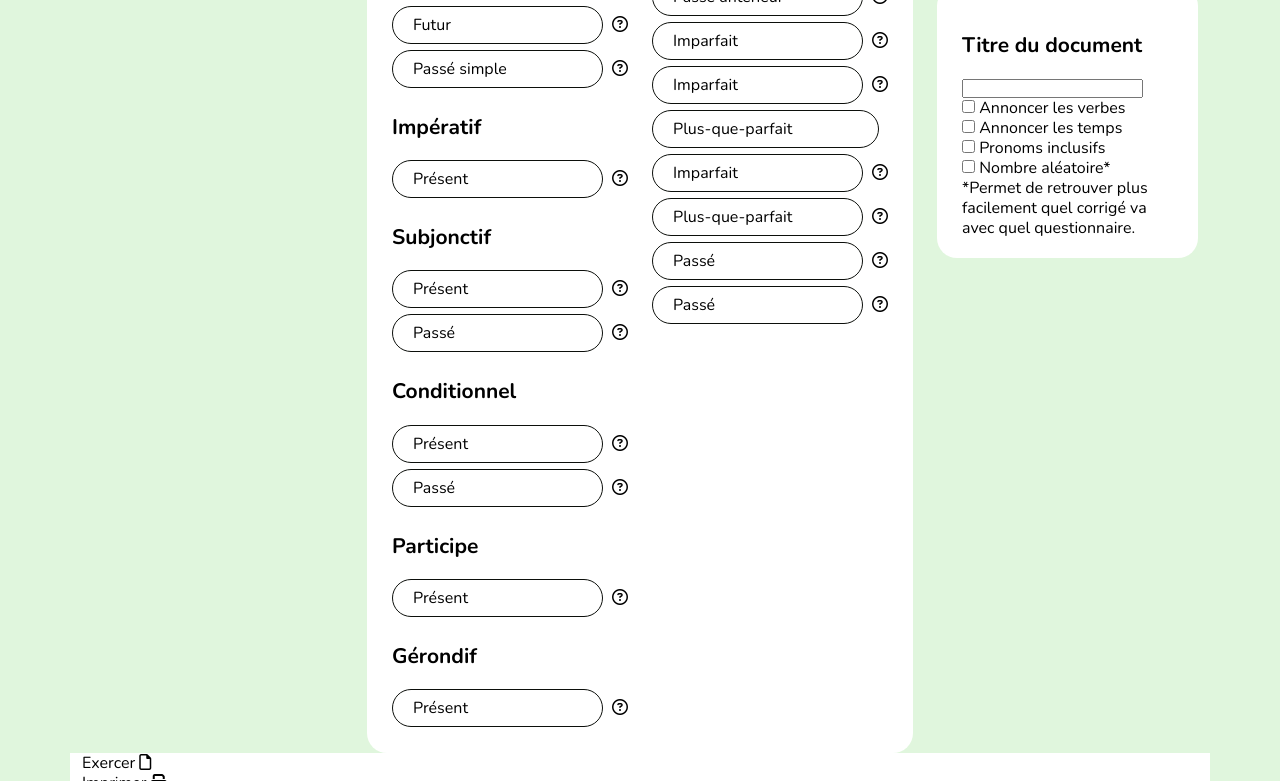
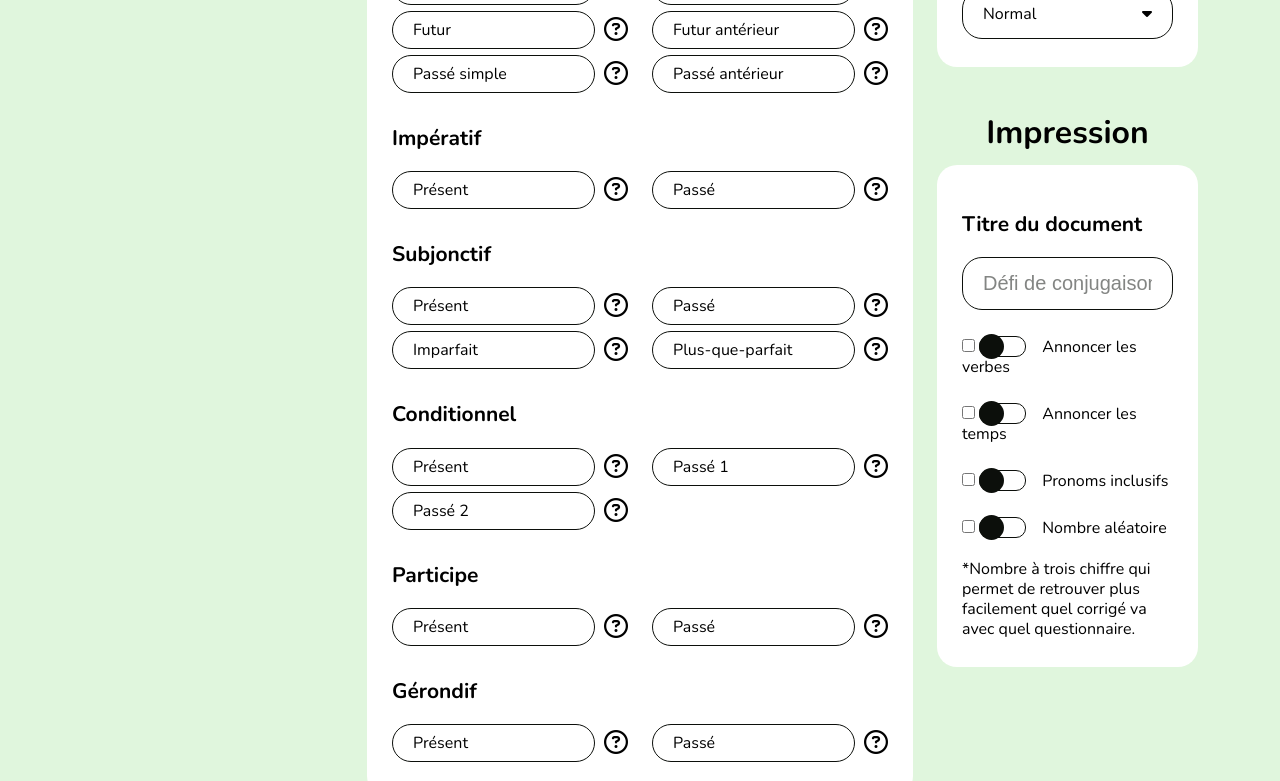
Before and after one commit to NoeSchuler1312/Tatitotu, a website built with Parcel: page src/index.html in a window 1280 px wide. Shown: the part 661-1442 px from the top of the page. Built offline with nearby package versions, Linux system fonts and the light colour scheme.

Commit message:
CSS carte verbes + carte temps

```diff
--- a/src/index.html
+++ b/src/index.html
@@ -96,8 +96,8 @@
                   <a href="" class="filters filter-delete">Tout supprimer</a>
                 </div>
                 <div class="row">
+                  <div class="col-12"><h4>Indicatif</h4></div>
                   <div class="col-6">
-                    <h4>Indicatif</h4>
                     <div class="tense">
                       <div class="button button-tense">Présent</div>
                       <div class="button button-help">
@@ -118,53 +118,6 @@
                     </div>
                     <div class="tense">
                       <div class="button button-tense">Passé simple</div>
-                      <div class="button button-help">
-                        <i class="fa-regular fa-circle-question"></i>
-                      </div>
-                    </div>
-                    <h4>Impératif</h4>
-                    <div class="tense">
-                      <div class="button button-tense">Présent</div>
-                      <div class="button button-help">
-                        <i class="fa-regular fa-circle-question"></i>
-                      </div>
-                    </div>
-                    <h4>Subjonctif</h4>
-                    <div class="tense">
-                      <div class="button button-tense">Présent</div>
-                      <div class="button button-help">
-                        <i class="fa-regular fa-circle-question"></i>
-                      </div>
-                    </div>
-                    <div class="tense">
-                      <div class="button button-tense">Passé</div>
-                      <div class="button button-help">
-                        <i class="fa-regular fa-circle-question"></i>
-                      </div>
-                    </div>
-                    <h4>Conditionnel</h4>
-                    <div class="tense">
-                      <div class="button button-tense">Présent</div>
-                      <div class="button button-help">
-                        <i class="fa-regular fa-circle-question"></i>
-                      </div>
-                    </div>
-                    <div class="tense">
-                      <div class="button button-tense">Passé</div>
-                      <div class="button button-help">
-                        <i class="fa-regular fa-circle-question"></i>
-                      </div>
-                    </div>
-                    <h4>Participe</h4>
-                    <div class="tense">
-                      <div class="button button-tense">Présent</div>
-                      <div class="button button-help">
-                        <i class="fa-regular fa-circle-question"></i>
-                      </div>
-                    </div>
-                    <h4>Gérondif</h4>
-                    <div class="tense">
-                      <div class="button button-tense">Présent</div>
                       <div class="button button-help">
                         <i class="fa-regular fa-circle-question"></i>
                       </div>
@@ -195,8 +148,28 @@
                         <i class="fa-regular fa-circle-question"></i>
                       </div>
                     </div>
+                  </div>
+                  <div class="col-12"><h4>Impératif</h4></div>
+                  <div class="col-6">
                     <div class="tense">
-                      <div class="button button-tense">Imparfait</div>
+                      <div class="button button-tense">Présent</div>
+                      <div class="button button-help">
+                        <i class="fa-regular fa-circle-question"></i>
+                      </div>
+                    </div>
+                  </div>
+                  <div class="col-6">
+                    <div class="tense">
+                      <div class="button button-tense">Passé</div>
+                      <div class="button button-help">
+                        <i class="fa-regular fa-circle-question"></i>
+                      </div>
+                    </div>
+                  </div>
+                  <div class="col-12"><h4>Subjonctif</h4></div>
+                  <div class="col-6">
+                    <div class="tense">
+                      <div class="button button-tense">Présent</div>
                       <div class="button button-help">
                         <i class="fa-regular fa-circle-question"></i>
                       </div>
@@ -207,12 +180,10 @@
                         <i class="fa-regular fa-circle-question"></i>
                       </div>
                     </div>
+                  </div>
+                  <div class="col-6">
                     <div class="tense">
-                      <div class="button button-tense">Plus-que-parfait</div>
-                      <div class="button button-help"></div>
-                    </div>
-                    <div class="tense">
-                      <div class="button button-tense">Imparfait</div>
+                      <div class="button button-tense">Passé</div>
                       <div class="button button-help">
                         <i class="fa-regular fa-circle-question"></i>
                       </div>
@@ -223,12 +194,57 @@
                         <i class="fa-regular fa-circle-question"></i>
                       </div>
                     </div>
+                  </div>
+                  <div class="col-12"><h4>Conditionnel</h4></div>
+                  <div class="col-6">
+                    <div class="tense">
+                      <div class="button button-tense">Présent</div>
+                      <div class="button button-help">
+                        <i class="fa-regular fa-circle-question"></i>
+                      </div>
+                    </div>
+                    <div class="tense">
+                      <div class="button button-tense">Passé 2</div>
+                      <div class="button button-help">
+                        <i class="fa-regular fa-circle-question"></i>
+                      </div>
+                    </div>
+                  </div>
+                  <div class="col-6">
+                    <div class="tense">
+                      <div class="button button-tense">Passé 1</div>
+                      <div class="button button-help">
+                        <i class="fa-regular fa-circle-question"></i>
+                      </div>
+                    </div>
+                  </div>
+                  <div class="col-12"><h4>Participe</h4></div>
+                  <div class="col-6">
+                    <div class="tense">
+                      <div class="button button-tense">Présent</div>
+                      <div class="button button-help">
+                        <i class="fa-regular fa-circle-question"></i>
+                      </div>
+                    </div>
+                  </div>
+                  <div class="col-6">
                     <div class="tense">
                       <div class="button button-tense">Passé</div>
                       <div class="button button-help">
                         <i class="fa-regular fa-circle-question"></i>
                       </div>
                     </div>
+                  </div>
+                  <div class="col-12"><h4>Gérondif</h4></div>
+                  <div class="col-6">
+                    <div class="tense">
+                      <div class="button button-tense">Présent</div>
+                      <div class="button button-help">
+                        <i class="fa-regular fa-circle-question"></i>
+                      </div>
+                    </div>
+                  </div>
+                  <div class="col-6">
                     <div class="tense">
                       <div class="button button-tense">Passé</div>
                       <div class="button button-help">
@@ -245,9 +261,34 @@
               <h3>Options</h3>
               <div class="l-card">
                 <h4>Nombre de questions</h4>
-                <div class="button button-dropdown"></div>
+                <div class="select-wrapper">
+                  <div class="button button-dropdown">
+                    <p>20</p>
+                    <p><i class="fa-solid fa-caret-down"></i></p>
+                  </div>
+                  <div class="select">
+                    <select name="questions">
+                      <option value="5">5</option>
+                      <option value="10">10</option>
+                      <option value="20">20</option>
+                      <option value="30">30</option>
+                      <option value="50">50</option>
+                    </select>
+                  </div>
+                </div>
                 <h4>Type de question</h4>
-                <div class="button button-dropdown"></div>
+                <div class="select-wrapper">
+                  <div class="button button-dropdown">
+                    <p>Normal</p>
+                    <p><i class="fa-solid fa-caret-down"></i></p>
+                  </div>
+                  <div class="select">
+                    <select name="type">
+                      <option value="normal">Normal</option>
+                      <option value="mode">Mode + temps</option>
+                    </select>
+                  </div>
+                </div>
               </div>
             </div>
             <div class="section">
@@ -255,29 +296,57 @@
               <div class="l-card">
                 <form action="" class="form">
                   <h4>Titre du document</h4>
-                  <div class="textbox">
-                    <input type="text" />
+                  <div class="button button-title">
+                    <input type="text" placeholder="Défi de conjugaison" />
                   </div>
-                  <div class="checkbox">
-                    <input type="checkbox" />
-                    <label>Annoncer les verbes</label>
+                  <div class="switch">
+                    <label>
+                      <input type="checkbox" />
+                      <div class="switch-wrapper">
+                        <div class="switch-inner">
+                          <div class="switch-focus"></div>
+                        </div>
+                      </div>
+                      Annoncer les verbes
+                    </label>
                   </div>
-                  <div class="checkbox">
-                    <input type="checkbox" />
-                    <label>Annoncer les temps</label>
+                  <div class="switch">
+                    <label>
+                      <input type="checkbox" />
+                      <div class="switch-wrapper">
+                        <div class="switch-inner">
+                          <div class="switch-focus"></div>
+                        </div>
+                      </div>
+                      Annoncer les temps
+                    </label>
                   </div>
-                  <div class="checkbox">
-                    <input type="checkbox" />
-                    <label>Pronoms inclusifs</label>
+                  <div class="switch">
+                    <label>
+                      <input type="checkbox" />
+                      <div class="switch-wrapper">
+                        <div class="switch-inner">
+                          <div class="switch-focus"></div>
+                        </div>
+                      </div>
+                      Pronoms inclusifs
+                    </label>
                   </div>
-                  <div class="checkbox">
-                    <input type="checkbox" />
-                    <label>Nombre aléatoire*</label>
+                  <div class="switch">
+                    <label>
+                      <input type="checkbox" />
+                      <div class="switch-wrapper">
+                        <div class="switch-inner">
+                          <div class="switch-focus"></div>
+                        </div>
+                      </div>
+                      Nombre aléatoire
+                    </label>
                   </div>
                 </form>
                 <p class="note">
-                  *Permet de retrouver plus facilement quel corrigé va avec quel
-                  questionnaire.
+                  *Nombre à trois chiffre qui permet de retrouver plus
+                  facilement quel corrigé va avec quel questionnaire.
                 </p>
               </div>
             </div>
--- a/src/scss/_base.scss
+++ b/src/scss/_base.scss
@@ -6,6 +6,7 @@
   --green-color: #76ab65;
   --beige-color: #f5e9d6;
   --darkBeige-color: #ddcfba;
+  --blackTransparant-color: #0c0f0b82;
   --transparant: #00000000;
 }
 
--- a/src/scss/_layout.scss
+++ b/src/scss/_layout.scss
@@ -8,19 +8,20 @@
   display: flex;
   justify-content: center;
   background-color: rgba(118, 171, 101, 0.4);
-  margin: 32px 0;
+  margin: 32px 0 69px;
   padding: 20px 0;
 }
 
 .l-main {
   background-color: var(--pastelGreen-color);
-  padding: 32px 40px 64px;
+  padding: 0 40px 64px;
 }
 
 .l-card {
   border-radius: 20px;
   background-color: var(--white-color);
-  padding: 20px 25px;
+  padding: 20px 25px 28px;
+  margin-bottom: 46px;
 }
 
 .l-bottombar {
--- a/src/scss/main.scss
+++ b/src/scss/main.scss
@@ -12,3 +12,7 @@
 @import "modules/filters";
 @import "modules/buttonVerb";
 @import "modules/tense";
+@import "modules/dropdownList";
+@import "modules/questionsSelect";
+@import "modules/buttonTitle";
+@import "modules/switch";
--- /dev/null
+++ b/src/scss/modules/_buttonTitle.scss
@@ -0,0 +1,18 @@
+.button-title {
+  border-radius: 20px;
+  background: var(--white-color);
+  border: 1px solid var(--black-color);
+  padding: 14px 20px;
+  display: flex;
+  justify-content: space-between;
+}
+
+.button-title input {
+  border: 0;
+  width: 100%;
+  font-size: 20px;
+}
+
+::placeholder {
+  color: var(--blackTransparant-color);
+}
--- /dev/null
+++ b/src/scss/modules/_dropdownList.scss
@@ -0,0 +1,8 @@
+.button-dropdown {
+  display: flex;
+  justify-content: space-between;
+  border-radius: 20px;
+  background: var(--white-color);
+  border: 1px solid var(--black-color);
+  padding: 14px 20px;
+}
--- /dev/null
+++ b/src/scss/modules/_questionsSelect.scss
@@ -0,0 +1,12 @@
+.select select {
+  margin: 0;
+  position: absolute;
+  top: 0;
+  width: 100%;
+  height: 50px;
+  opacity: 0;
+}
+
+.select-wrapper {
+  position: relative;
+}
--- /dev/null
+++ b/src/scss/modules/_switch.scss
@@ -0,0 +1,25 @@
+.switch {
+  margin: 21px 0;
+}
+
+.switch-wrapper {
+  display: inline-block;
+  position: relative;
+  top: 5px;
+  width: 47px;
+  height: 21px;
+  border-radius: 10px;
+  background: var(--white-color);
+  border: 1px solid var(--black-color);
+  margin-right: 12px;
+}
+
+.switch-inner {
+  position: relative;
+  width: 25px;
+  height: 25px;
+  bottom: 3px;
+  right: 1px;
+  border-radius: 30px;
+  background: var(--black-color);
+}
--- a/src/scss/modules/_tense.scss
+++ b/src/scss/modules/_tense.scss
@@ -12,3 +12,11 @@
   border-radius: 50px;
   width: 246px;
 }
+
+.tense .tense-gap {
+  opacity: 0;
+}
+
+.tense .fa-circle-question {
+  font-size: 24px;
+}
```
